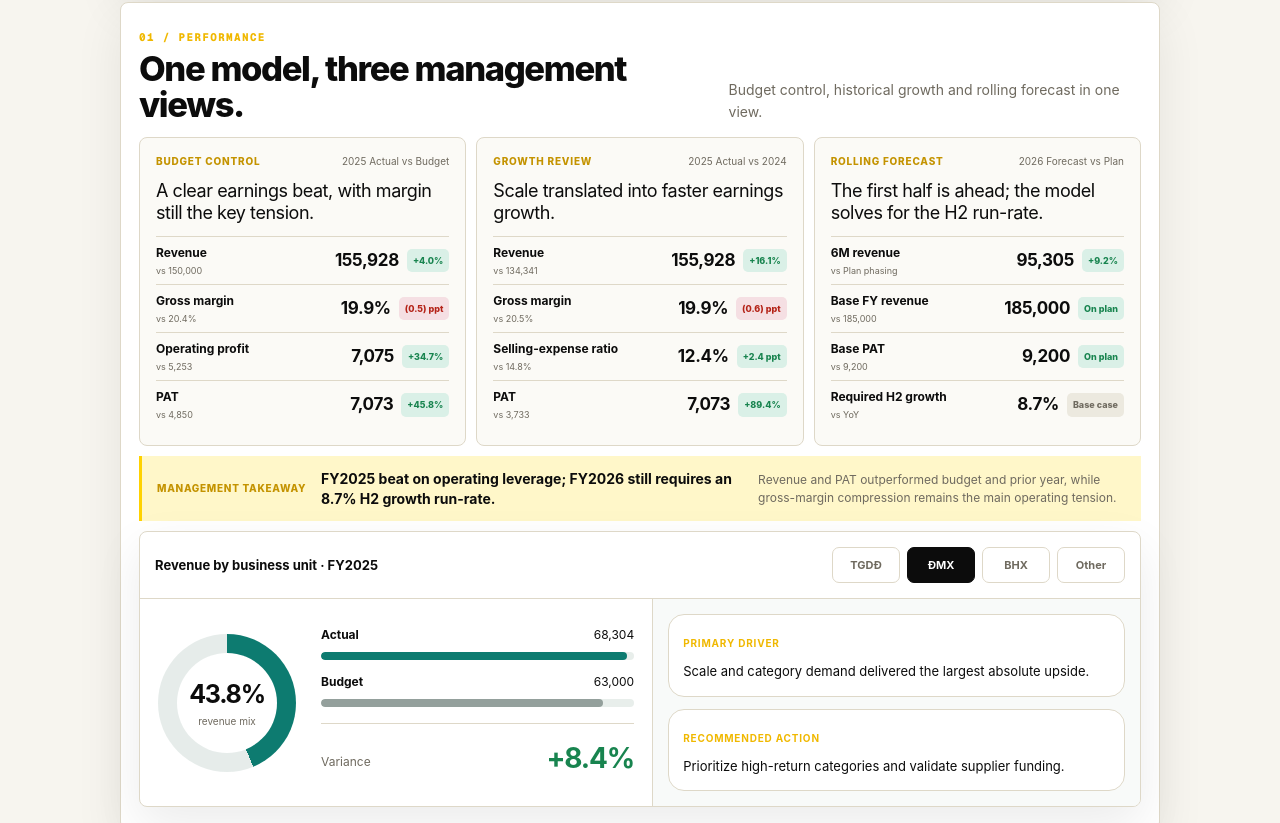
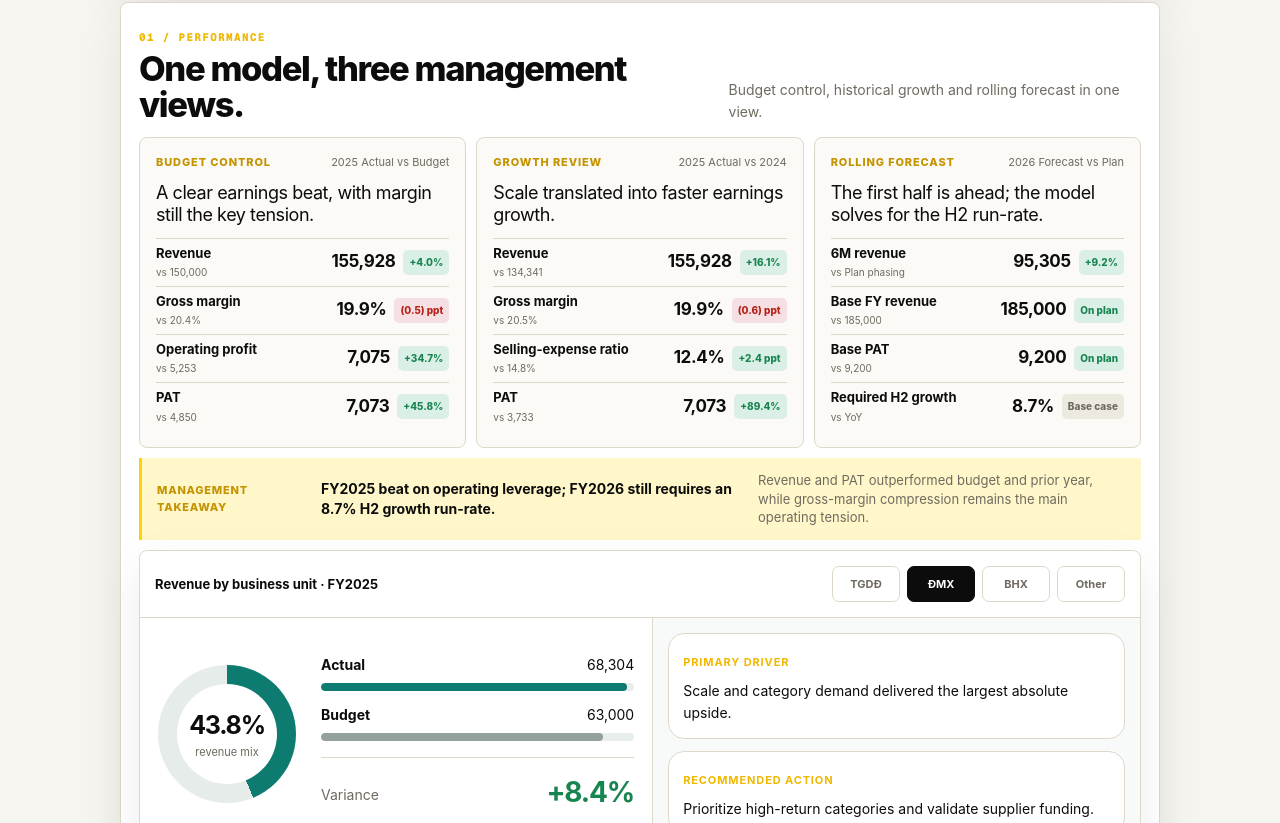
Before and after one commit to hoangnghiale238/mwg-fpa-interactive, a Next.js app: page / in a window 1280 px wide. Shown: the part 937-1760 px from the top of the page. Built offline with nearby package versions, Linux system fonts and the light colour scheme.

Commit message:
Lift small supporting text by one pixel

```diff
--- a/app/globals.css
+++ b/app/globals.css
@@ -3109,7 +3109,7 @@ footer {
 /* Small readability lift for dense card content. */
 .management-view-card__header span,
 .management-view-card__header small {
-  font-size: 10px;
+  font-size: 11px;
 }
 
 .management-view-card h3 {
@@ -3117,11 +3117,11 @@ footer {
 }
 
 .management-metric-list b {
-  font-size: 12px;
+  font-size: 13px;
 }
 
 .management-metric-list small {
-  font-size: 9px;
+  font-size: 10px;
 }
 
 .management-metric-list strong {
@@ -3129,11 +3129,11 @@ footer {
 }
 
 .management-metric-list em {
-  font-size: 9px;
+  font-size: 10px;
 }
 
 .management-takeaway > span {
-  font-size: 10px;
+  font-size: 11px;
 }
 
 .management-takeaway strong {
@@ -3141,7 +3141,7 @@ footer {
 }
 
 .management-takeaway p {
-  font-size: 12px;
+  font-size: 13px;
 }
 
 .driver-list button > span,
@@ -3154,16 +3154,16 @@ footer {
 }
 
 .driver-detail > div code {
-  font-size: 12px;
+  font-size: 13px;
 }
 
 .control-label span,
 .chart-header > div:first-child span {
+  font-size: 12px;
+}
+
+.forecast-output span {
   font-size: 11px;
-}
-
-.forecast-output span {
-  font-size: 10px;
 }
 
 .forecast-output strong {
@@ -3172,7 +3172,7 @@ footer {
 
 .wc-output span,
 .wc-controls label > span {
-  font-size: 12px;
+  font-size: 13px;
 }
 
 .wc-explainer p {
@@ -3184,7 +3184,21 @@ footer {
 .formula-meta p,
 .preview-caption p,
 .evidence-grid article > span:last-child {
-  font-size: 12px;
+  font-size: 13px;
+}
+
+.bu-selector button,
+.share-ring span,
+.bu-commentary span,
+.formula-list > span,
+.panel-topline,
+.micro-note {
+  font-size: 11px;
+}
+
+.bu-bars > div > span,
+.bu-commentary p {
+  font-size: 14px;
 }
 
 @media (max-width: 1100px) {
```
